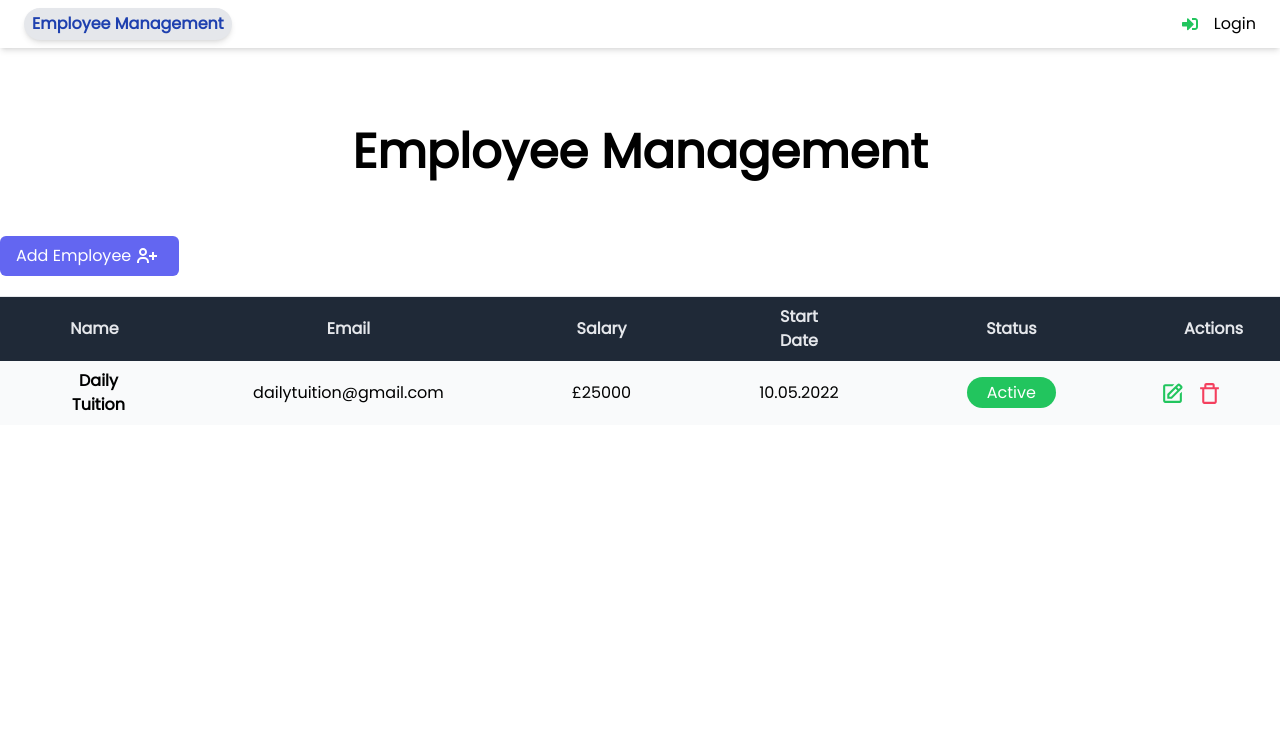
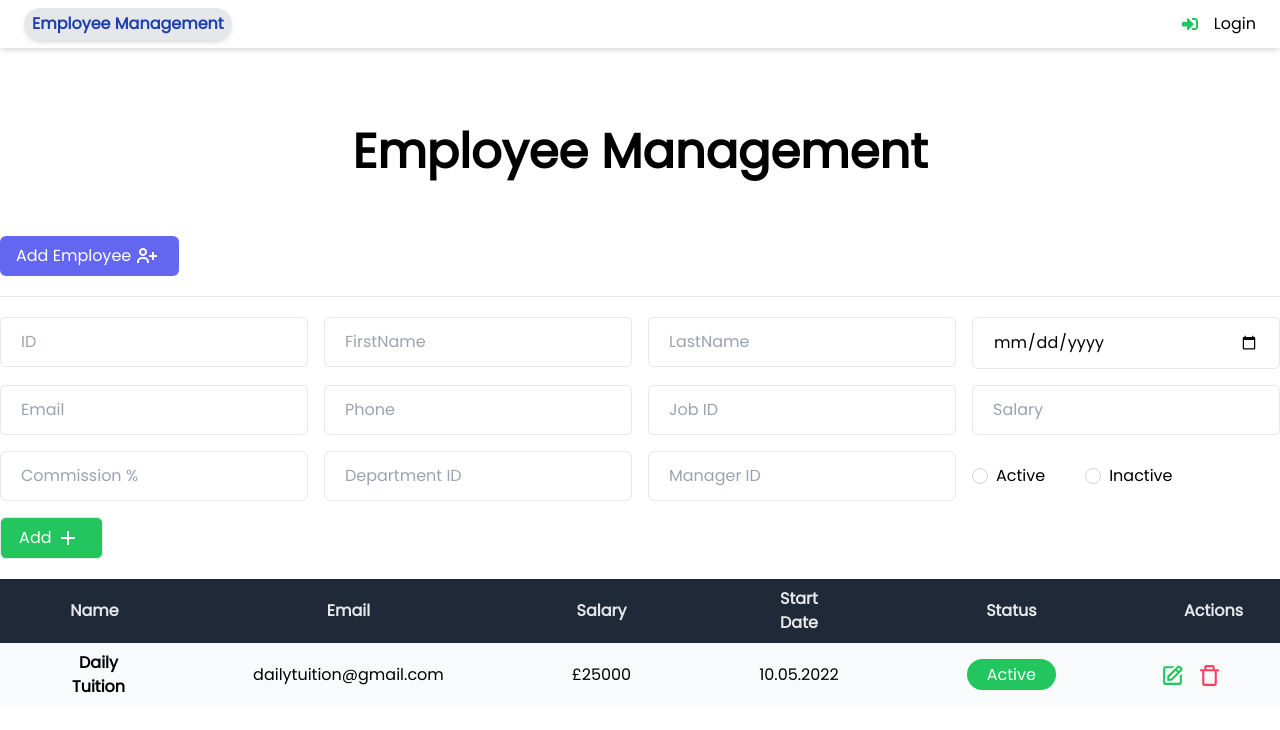
Before and after one commit to NeilRow56/employee_management, a Next.js app: page / in a window 1280 px wide. Shown: the top 730 px of the page. Built offline with nearby package versions, Linux system fonts and the light colour scheme; no server answers.

Commit message:
Added basic form layout - 4 column grid

```diff
--- /dev/null
+++ b/components/AddUserForm.jsx
@@ -0,0 +1,70 @@
+import React from 'react'
+import { BiPlus } from 'react-icons/bi'
+
+const AddUserForm = () => {
+  return (
+    <form className="grid lg:grid-cols-4 w-full gap-4 " >
+            <div className="input-type">
+                <input type="text"   name="employee_id" className="border w-full px-5 py-3 focus:outline-none rounded-md" placeholder="ID" />
+
+            </div>
+            <div className="input-type">
+                <input type="text"   name="firstname" className="border w-full px-5 py-3 focus:outline-none rounded-md" placeholder="FirstName" />
+            </div>
+            <div className="input-type">
+                <input type="text"   name="lastname" className="border w-full px-5 py-3 focus:outline-none rounded-md" placeholder="LastName" />
+            </div>
+            <div className="input-type">
+                <input type="date"   name="hire_date" className="border px-5 py-3 focus:outline-none rounded-md w-full" placeholder="Commencement Date" />
+            </div>
+            <div className="input-type">
+                <input type="text"   name="email" className="border w-full px-5 py-3 focus:outline-none rounded-md" placeholder="Email" />
+            </div>
+            <div className="input-type">
+                <input type="text"   name="phone_number" className="border w-full px-5 py-3 focus:outline-none rounded-md" placeholder="Phone" />
+            </div>
+            <div className="input-type">
+                <input type="number"   name="job_id" className="border w-full px-5 py-3 focus:outline-none rounded-md" placeholder="Job ID" />
+            </div>
+
+
+            <div className="input-type">
+                <input type="text"   name="salary" className="border w-full px-5 py-3 focus:outline-none rounded-md" placeholder="Salary" />
+            </div>
+            <div className="input-type">
+                <input type="number"   name="commission_percent" className="border w-full px-5 py-3 focus:outline-none rounded-md" placeholder="Commission %" />
+            </div>
+            <div className="input-type">
+                <input type="number"   name="department_id" className="border w-full px-5 py-3 focus:outline-none rounded-md" placeholder="Department ID" />
+            </div>
+            <div className="input-type">
+                <input type="number"   name="manager_id" className="border w-full px-5 py-3 focus:outline-none rounded-md" placeholder="Manager ID" />
+            </div>
+
+
+
+
+            <div className="flex gap-10 items-center">
+                <div className="form-check">
+                    <input type="radio"  value="Active" id="radioDefault1" name="status" className="form-check-input appearance-none rounded-full h-4 w-4 border border-gray-300  bg-white checked:bg-green-500 checked:border-green-500 focus:outline-none transition duration-200 mt-1 align-top bg-no-repeat bg-center bg-contain float-left mr-2 cursor-pointer" />
+                    <label htmlFor="radioDefault1" className="inline-block tet-gray-800">
+                        Active
+                    </label>
+                </div>
+                <div className="form-check">
+                    <input type="radio"   value="Inactive" id="radioDefault2" name="status" className="form-check-input appearance-none rounded-full h-4 w-4 border border-gray-300  bg-white checked:bg-red-500 checked:border-red-500 focus:outline-none transition duration-200 mt-1 align-top bg-no-repeat bg-center bg-contain float-left mr-2 cursor-pointer" />
+                    <label htmlFor="radioDefault2" className="inline-block tet-gray-800">
+                        Inactive
+                    </label>
+                </div>
+            </div>
+
+            <button className="flex justify-center text-md w-2/6 bg-green-500 text-white px-4 py-2 border rounded-md hover:bg-gray-50 hover:border-green-500 hover:text-green-500">
+             Add <span className="px-1"><BiPlus size={24}></BiPlus></span>
+            </button>
+
+           </form>
+  )
+}
+
+export default AddUserForm
--- /dev/null
+++ b/components/Form.jsx
@@ -0,0 +1,12 @@
+import React from 'react'
+import AddUserForm from './AddUserForm'
+
+const Form = () => {
+  return (
+    <div className='container mx-auto py-5'>
+        <AddUserForm />
+    </div>
+  )
+}
+
+export default Form
--- a/pages/index.js
+++ b/pages/index.js
@@ -1,5 +1,6 @@
 import Head from "next/head"
 import { BiUserPlus } from "react-icons/bi";
+import Form from "../components/Form";
 import Table from "../components/Table";
 
 
@@ -16,8 +17,12 @@ const Home = () => {
           <div className="left flex-gap-3">
             <button className="bg-indigo-500 text-white px-4 py-2 rounded-md hover:bg-gray-50 hover:border-indigo-500 hover:border-2 hover:text-gray-800 flex items-center  ">Add Employee <span className=" px-1 items-center"><BiUserPlus className="h-6 w-6" /></span>  </button>
           </div>
-          {/* Collapsible Form */}
 
+        </div>
+
+        {/* Collapsible Form */}
+        <div className="container mx-auto">
+           <Form />
         </div>
 
         {/* Table */}
```
